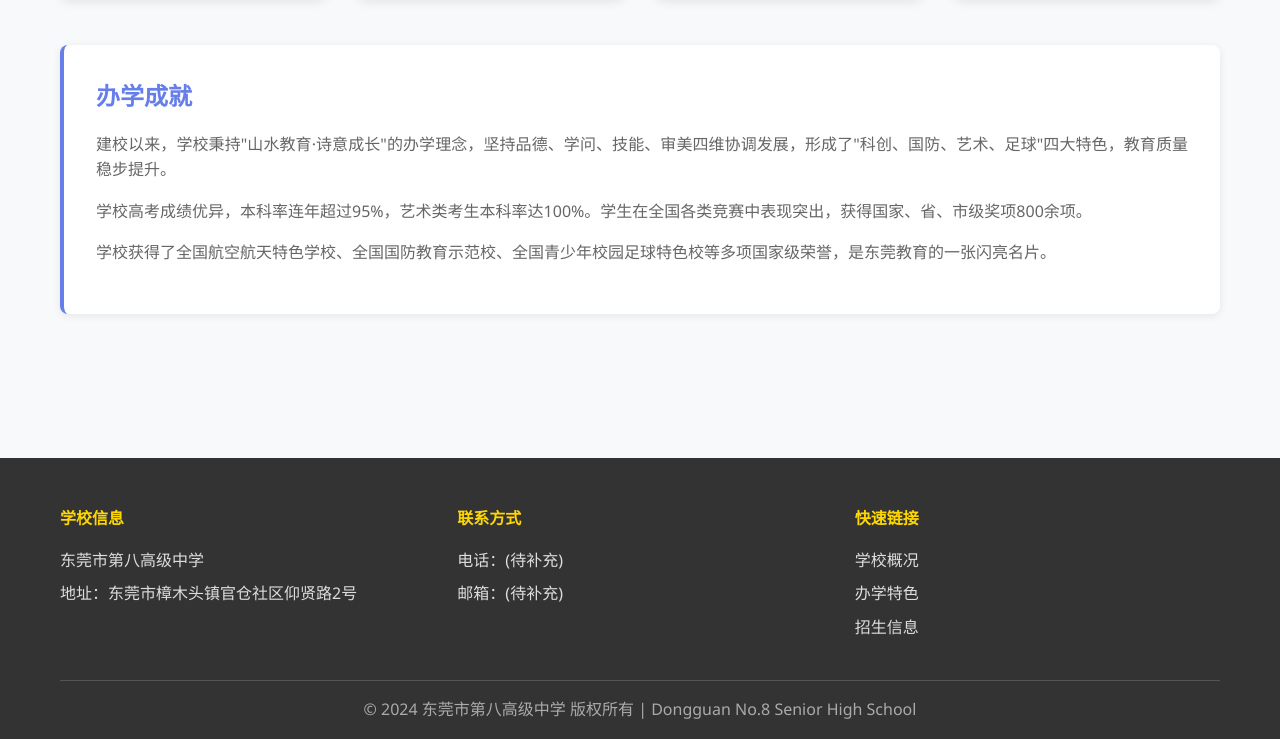
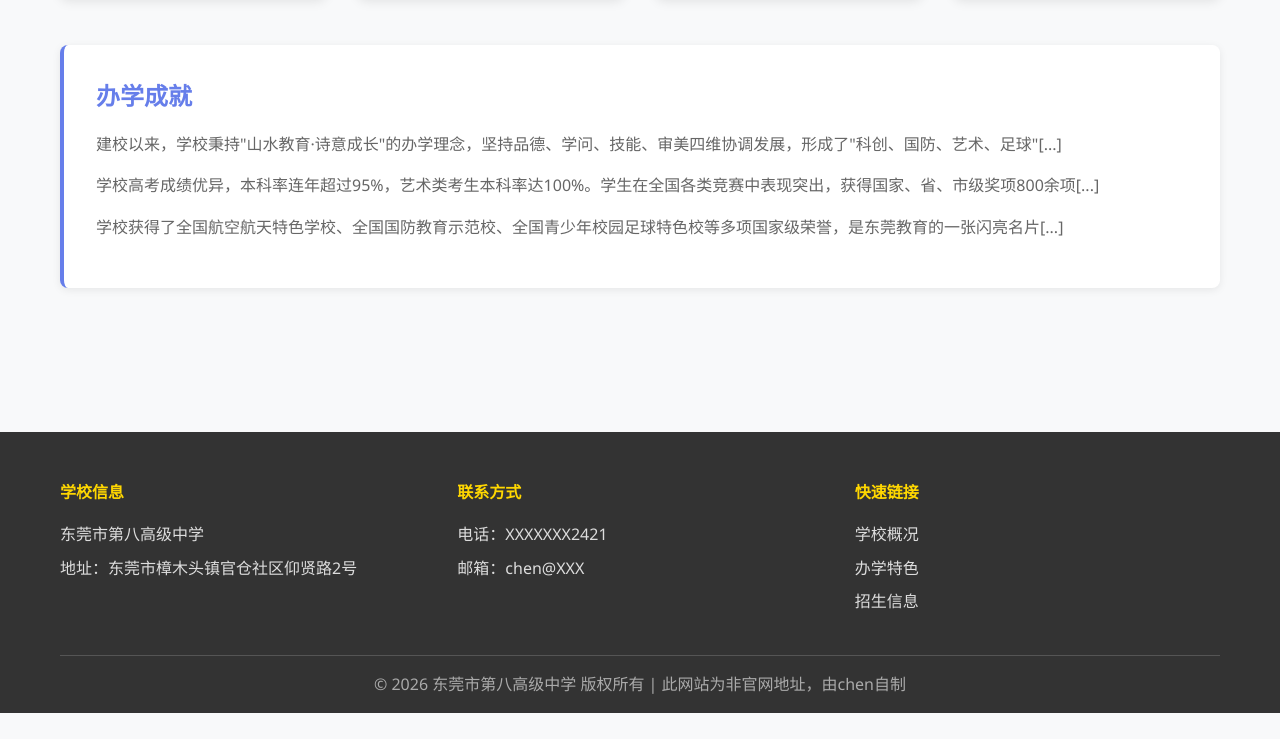
Before and after one commit to chen20100603/dongguanbazong0.0.1, a plain HTML site: page honors.html in a window 1280 px wide. Shown: the part 884-1623 px from the top of the page. After the commit the page ends 1597 px from the top, so only its background shows below. Drawn offline with Linux system fonts and the light colour scheme.

Commit message:
更新honors.html联系方式和版权年份为2026

```diff
--- a/honors.html
+++ b/honors.html
@@ -81,9 +81,9 @@
 
             <div class="content-box" style="margin-top: 3rem;">
                 <h3>办学成就</h3>
-                <p>建校以来，学校秉持"山水教育·诗意成长"的办学理念，坚持品德、学问、技能、审美四维协调发展，形成了"科创、国防、艺术、足球"四大特色，教育质量稳步提升。</p>
-                <p>学校高考成绩优异，本科率连年超过95%，艺术类考生本科率达100%。学生在全国各类竞赛中表现突出，获得国家、省、市级奖项800余项。</p>
-                <p>学校获得了全国航空航天特色学校、全国国防教育示范校、全国青少年校园足球特色校等多项国家级荣誉，是东莞教育的一张闪亮名片。</p>
+                <p>建校以来，学校秉持"山水教育·诗意成长"的办学理念，坚持品德、学问、技能、审美四维协调发展，形成了"科创、国防、艺术、足球"[...]
+                <p>学校高考成绩优异，本科率连年超过95%，艺术类考生本科率达100%。学生在全国各类竞赛中表现突出，获得国家、省、市级奖项800余项[...]
+                <p>学校获得了全国航空航天特色学校、全国国防教育示范校、全国青少年校园足球特色校等多项国家级荣誉，是东莞教育的一张闪亮名片[...]
             </div>
         </div>
     </section>
@@ -98,8 +98,8 @@
                 </div>
                 <div class="footer-section">
                     <h4>联系方式</h4>
-                    <p>电话：(待补充)</p>
-                    <p>邮箱：(待补充)</p>
+                    <p>电话：XXXXXXX2421</p>
+                    <p>邮箱：chen@XXX</p>
                 </div>
                 <div class="footer-section">
                     <h4>快速链接</h4>
@@ -111,7 +111,7 @@
                 </div>
             </div>
             <div class="footer-bottom">
-                <p>&copy; 2024 东莞市第八高级中学 版权所有 | Dongguan No.8 Senior High School</p>
+                <p>&copy; 2026 东莞市第八高级中学 版权所有 | 此网站为非官网地址，由chen自制</p>
             </div>
         </div>
     </footer>
```
